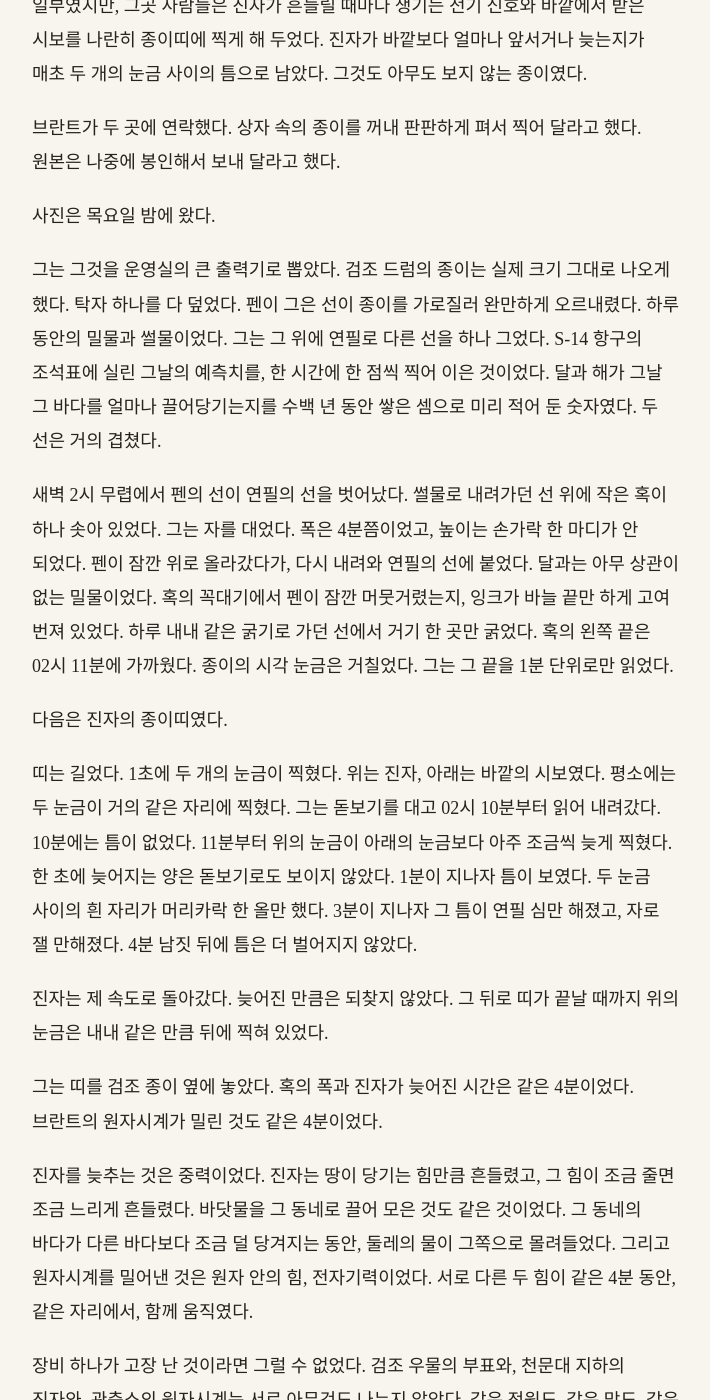
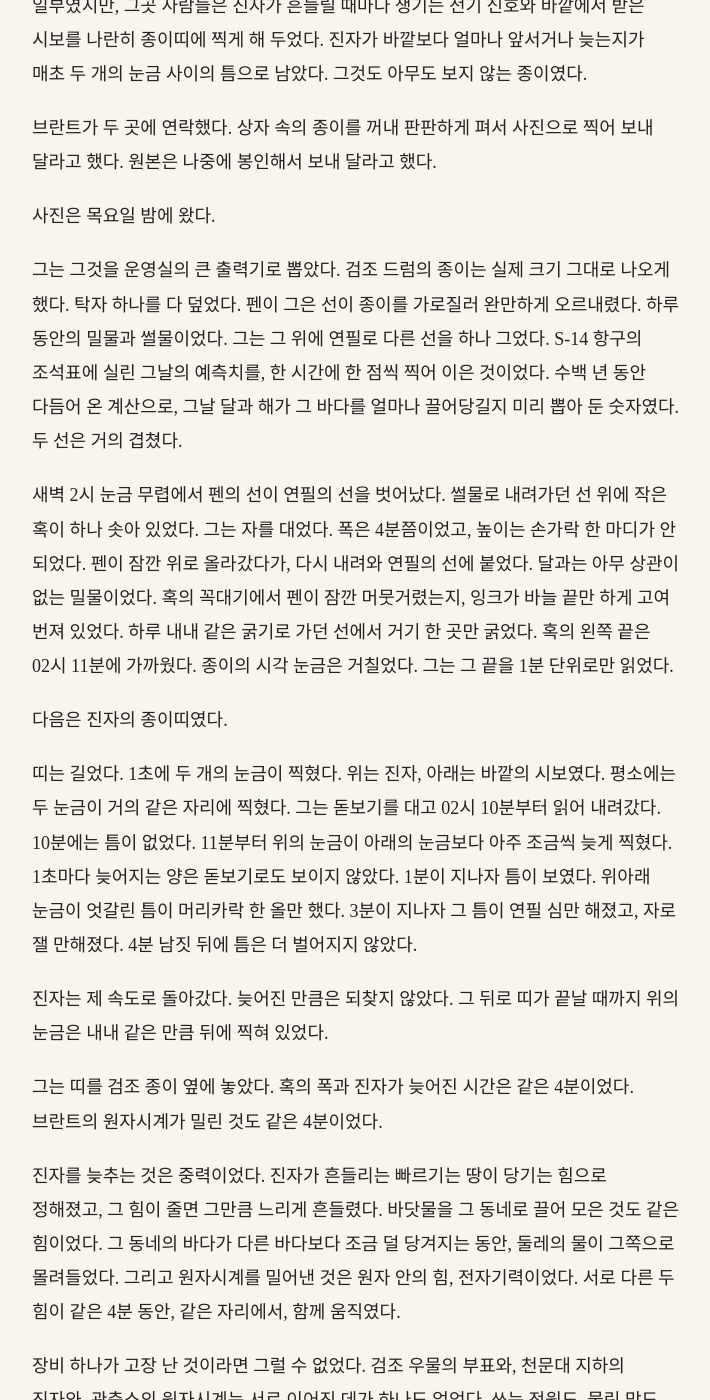
Before and after one commit to kangkkang/writer_s1_public, a Jekyll site: the page built from vol2/067.md, in a window 1280 px wide and 1400 px high, scrolled down 1616 px. Shown: the whole window, without its empty margins (284-994 px from the left). Built offline with Jekyll 4.4.1, drawn with Linux system fonts in a browser that asks for light colours; our own code applies the rules of GitHub Pages for plain Markdown files; some of the changed text lies outside the part shown.

Commit message:
Update from https://github.com/kangkkang/writer_s1/commit/aa20ddc9486b45973a52a65fd3f73a8987c7e661

```diff
--- a/vol2/067.md
+++ b/vol2/067.md
@@ -4,9 +4,9 @@
 
 메시지는 오후 3시 2분에 왔다. 이단은 운영실의 탁자에서 단말을 집어 들었다가, 답을 쓰지 않고 내려놓았다.
 
-거기 더 재야 한다고 보낸 것은 그였다. 보내고 나서야 그는 그 말에 무엇이 들어 있는지 따져 보기 시작했다. 더 잰다는 것은 장비를 더 놓는다는 뜻이었고, 장비를 놓는다는 것은 어딘가를 고른다는 뜻이었다. 어디를 고를지 그는 아직 몰랐다. 그 동네에 누가 사는지는 그녀가 알았다.
+거기를 더 재야 한다는 메시지를 먼저 보낸 것은 이단 자신이었다. 보내고 나서야 그는 그 말에 무엇이 들어 있는지 따져 보기 시작했다. 더 잰다는 것은 장비를 더 놓는다는 뜻이었고, 장비를 놓는다는 것은 어딘가를 고른다는 뜻이었다. 어디를 고를지는 아직 몰랐다. 파리의 그 동네에 누가 사는지는 클레망스가 알았다.
 
-탁자 위에는 4월부터 쌓인 종이들이 있었다. 세 칸 표는 넉 장째였다. 깊이, 지속, 점유. 줄은 마흔을 넘었고, 지속 칸의 숫자는 아직 모두 분 단위였다. 파리 13구의 줄은 4월 22일 밤에 하나 있었다. 출처 칸에는 *클레망스 로랑 — 본 사람*과 *궤도 분광 지도*가 나란히 적혀 있었다.
+탁자 위에는 4월부터 쌓인 종이들이 있었다. 세 칸 표는 넉 장째였다. 깊이, 지속, 점유. 줄은 마흔을 넘었고, 지속 칸의 숫자는 아직 모두 분 단위였다. 파리 13구의 줄은 4월 22일 밤의 것 하나였다. 출처 칸에는 *클레망스 로랑 — 본 사람*과 *궤도 분광 지도*가 나란히 적혀 있었다.
 
 운영실의 큰 화면에서는 초록 점들이 지도를 덮고 있었다. 그 아래 칸들도 초록이었다. 각국 검조소의 해수면, 정밀 중력계, 해저 압력계. 프로메테우스 위에서 도는 관측망이 쉬지 않고 모아 다듬은 값들이었다. 그는 4월 7일 02시 11분, S-14 항구의 해수면 칸을 열었다. 곡선은 매끈했다. 달이 끌어당긴 만큼 내려가고 있었고, 그 4분 동안에도 다른 4분과 똑같이 내려가고 있었다.
 
@@ -26,29 +26,29 @@
 
 ---
 
-S-14의 항구는 법으로 정해 둔 것이 하나 있었다. 해수면을 재는 장비가 모두 꺼져도 항만의 기록이 끊기지 않도록, 바닷물을 끌어들인 좁은 우물 안에 부표를 띄우고, 부표에 매단 줄이 펜을 움직여 원통에 감은 종이에 선을 긋게 하는 장치였다. 원통은 하루에 한 바퀴를 돌았다. 아무도 그 종이를 보지 않았다. 하루가 지나면 관리인이 종이를 갈아 끼우고 지난 것을 말아 상자에 넣었다.
+S-14의 항구에는 법으로 정해 둔 장치가 하나 있었다. 해수면을 재는 장비가 모두 꺼져도 항만의 기록이 끊기지 않도록, 바닷물을 끌어들인 좁은 우물 안에 부표를 띄우고, 부표에 매단 줄이 펜을 움직여 원통에 감은 종이에 선을 긋게 하는 장치였다. 원통은 하루에 한 바퀴를 돌았다. 아무도 그 종이를 보지 않았다. 하루가 지나면 관리인이 종이를 갈아 끼우고 다 쓴 종이를 말아 상자에 넣었다.
 
 같은 도시의 언덕에는 오래된 천문대가 있었다. 지하의 방에 진자시계 하나가 여전히 돌고 있었다. 시보를 전파로 받기 전, 그 도시의 1초를 정하던 시계였다. 지금은 박물관의 일부였지만, 그곳 사람들은 진자가 흔들릴 때마다 생기는 전기 신호와 바깥에서 받은 시보를 나란히 종이띠에 찍게 해 두었다. 진자가 바깥보다 얼마나 앞서거나 늦는지가 매초 두 개의 눈금 사이의 틈으로 남았다. 그것도 아무도 보지 않는 종이였다.
 
-브란트가 두 곳에 연락했다. 상자 속의 종이를 꺼내 판판하게 펴서 찍어 달라고 했다. 원본은 나중에 봉인해서 보내 달라고 했다.
+브란트가 두 곳에 연락했다. 상자 속의 종이를 꺼내 판판하게 펴서 사진으로 찍어 보내 달라고 했다. 원본은 나중에 봉인해서 보내 달라고 했다.
 
 사진은 목요일 밤에 왔다.
 
-그는 그것을 운영실의 큰 출력기로 뽑았다. 검조 드럼의 종이는 실제 크기 그대로 나오게 했다. 탁자 하나를 다 덮었다. 펜이 그은 선이 종이를 가로질러 완만하게 오르내렸다. 하루 동안의 밀물과 썰물이었다. 그는 그 위에 연필로 다른 선을 하나 그었다. S-14 항구의 조석표에 실린 그날의 예측치를, 한 시간에 한 점씩 찍어 이은 것이었다. 달과 해가 그날 그 바다를 얼마나 끌어당기는지를 수백 년 동안 쌓은 셈으로 미리 적어 둔 숫자였다. 두 선은 거의 겹쳤다.
+그는 그것을 운영실의 큰 출력기로 뽑았다. 검조 드럼의 종이는 실제 크기 그대로 나오게 했다. 탁자 하나를 다 덮었다. 펜이 그은 선이 종이를 가로질러 완만하게 오르내렸다. 하루 동안의 밀물과 썰물이었다. 그는 그 위에 연필로 다른 선을 하나 그었다. S-14 항구의 조석표에 실린 그날의 예측치를, 한 시간에 한 점씩 찍어 이은 것이었다. 수백 년 동안 다듬어 온 계산으로, 그날 달과 해가 그 바다를 얼마나 끌어당길지 미리 뽑아 둔 숫자였다. 두 선은 거의 겹쳤다.
 
-새벽 2시 무렵에서 펜의 선이 연필의 선을 벗어났다. 썰물로 내려가던 선 위에 작은 혹이 하나 솟아 있었다. 그는 자를 대었다. 폭은 4분쯤이었고, 높이는 손가락 한 마디가 안 되었다. 펜이 잠깐 위로 올라갔다가, 다시 내려와 연필의 선에 붙었다. 달과는 아무 상관이 없는 밀물이었다. 혹의 꼭대기에서 펜이 잠깐 머뭇거렸는지, 잉크가 바늘 끝만 하게 고여 번져 있었다. 하루 내내 같은 굵기로 가던 선에서 거기 한 곳만 굵었다. 혹의 왼쪽 끝은 02시 11분에 가까웠다. 종이의 시각 눈금은 거칠었다. 그는 그 끝을 1분 단위로만 읽었다.
+새벽 2시 눈금 무렵에서 펜의 선이 연필의 선을 벗어났다. 썰물로 내려가던 선 위에 작은 혹이 하나 솟아 있었다. 그는 자를 대었다. 폭은 4분쯤이었고, 높이는 손가락 한 마디가 안 되었다. 펜이 잠깐 위로 올라갔다가, 다시 내려와 연필의 선에 붙었다. 달과는 아무 상관이 없는 밀물이었다. 혹의 꼭대기에서 펜이 잠깐 머뭇거렸는지, 잉크가 바늘 끝만 하게 고여 번져 있었다. 하루 내내 같은 굵기로 가던 선에서 거기 한 곳만 굵었다. 혹의 왼쪽 끝은 02시 11분에 가까웠다. 종이의 시각 눈금은 거칠었다. 그는 그 끝을 1분 단위로만 읽었다.
 
 다음은 진자의 종이띠였다.
 
-띠는 길었다. 1초에 두 개의 눈금이 찍혔다. 위는 진자, 아래는 바깥의 시보였다. 평소에는 두 눈금이 거의 같은 자리에 찍혔다. 그는 돋보기를 대고 02시 10분부터 읽어 내려갔다. 10분에는 틈이 없었다. 11분부터 위의 눈금이 아래의 눈금보다 아주 조금씩 늦게 찍혔다. 한 초에 늦어지는 양은 돋보기로도 보이지 않았다. 1분이 지나자 틈이 보였다. 두 눈금 사이의 흰 자리가 머리카락 한 올만 했다. 3분이 지나자 그 틈이 연필 심만 해졌고, 자로 잴 만해졌다. 4분 남짓 뒤에 틈은 더 벌어지지 않았다.
+띠는 길었다. 1초에 두 개의 눈금이 찍혔다. 위는 진자, 아래는 바깥의 시보였다. 평소에는 두 눈금이 거의 같은 자리에 찍혔다. 그는 돋보기를 대고 02시 10분부터 읽어 내려갔다. 10분에는 틈이 없었다. 11분부터 위의 눈금이 아래의 눈금보다 아주 조금씩 늦게 찍혔다. 1초마다 늦어지는 양은 돋보기로도 보이지 않았다. 1분이 지나자 틈이 보였다. 위아래 눈금이 엇갈린 틈이 머리카락 한 올만 했다. 3분이 지나자 그 틈이 연필 심만 해졌고, 자로 잴 만해졌다. 4분 남짓 뒤에 틈은 더 벌어지지 않았다.
 
 진자는 제 속도로 돌아갔다. 늦어진 만큼은 되찾지 않았다. 그 뒤로 띠가 끝날 때까지 위의 눈금은 내내 같은 만큼 뒤에 찍혀 있었다.
 
 그는 띠를 검조 종이 옆에 놓았다. 혹의 폭과 진자가 늦어진 시간은 같은 4분이었다. 브란트의 원자시계가 밀린 것도 같은 4분이었다.
 
-진자를 늦추는 것은 중력이었다. 진자는 땅이 당기는 힘만큼 흔들렸고, 그 힘이 조금 줄면 조금 느리게 흔들렸다. 바닷물을 그 동네로 끌어 모은 것도 같은 것이었다. 그 동네의 바다가 다른 바다보다 조금 덜 당겨지는 동안, 둘레의 물이 그쪽으로 몰려들었다. 그리고 원자시계를 밀어낸 것은 원자 안의 힘, 전자기력이었다. 서로 다른 두 힘이 같은 4분 동안, 같은 자리에서, 함께 움직였다.
+진자를 늦추는 것은 중력이었다. 진자가 흔들리는 빠르기는 땅이 당기는 힘으로 정해졌고, 그 힘이 줄면 그만큼 느리게 흔들렸다. 바닷물을 그 동네로 끌어 모은 것도 같은 힘이었다. 그 동네의 바다가 다른 바다보다 조금 덜 당겨지는 동안, 둘레의 물이 그쪽으로 몰려들었다. 그리고 원자시계를 밀어낸 것은 원자 안의 힘, 전자기력이었다. 서로 다른 두 힘이 같은 4분 동안, 같은 자리에서, 함께 움직였다.
 
-장비 하나가 고장 난 것이라면 그럴 수 없었다. 검조 우물의 부표와, 천문대 지하의 진자와, 관측소의 원자시계는 서로 아무것도 나누지 않았다. 같은 전원도, 같은 망도, 같은 사람도 아니었다. 그것들이 함께 틀렸다면, 틀린 것은 그 동네를 움직이는 법칙 쪽이었다.
+장비 하나가 고장 난 것이라면 그럴 수 없었다. 검조 우물의 부표와, 천문대 지하의 진자와, 관측소의 원자시계는 서로 이어진 데가 하나도 없었다. 쓰는 전원도, 물린 망도, 돌보는 사람도 달랐다. 그것들이 함께 틀렸다면, 틀린 것은 그 동네를 움직이는 법칙 쪽이었다.
 
 그는 세 칸 표의 S-14 줄 옆, 여백에 연필로 적었다.
 
@@ -56,7 +56,7 @@ S-14의 항구는 법으로 정해 둔 것이 하나 있었다. 해수면을 재
 
 그는 고개를 들어 큰 화면의 S-14 해수면 칸을 다시 열었다. 곡선은 여전히 매끈했다. 달이 끌어당긴 만큼 내려가고 있었다. 종이 위에 솟았던 그 혹이 화면에는 어디에도 없었다.
 
-나머지는 사흘 동안 같은 방법으로 했다. 브란트가 종이가 남은 곳을 찾았고, 사진이 오면 그가 대었다. 그는 결과만 한 줄씩 적었다.
+나머지는 사흘 동안 같은 방법으로 했다. 브란트가 종이가 남은 곳을 찾았고, 사진이 오면 그가 예측치에 대어 보았다. 그는 결과만 한 줄씩 적었다.
 
 *남아메리카 서해안 항구, 4월 8일 — 검조 종이에 혹. 6분. 진자 없음.*
 
@@ -70,17 +70,17 @@ S-14의 항구는 법으로 정해 둔 것이 하나 있었다. 해수면을 재
 
 ---
 
-토요일에 그는 운영실의 빈 벽에 종이를 붙였다.
+일요일에 그는 운영실의 빈 벽에 종이를 붙였다.
 
 출력기에서 가장 넓게 뽑을 수 있는 종이를 네 장 이었다. 위에서 아래로 대륙을 하나씩 칸으로 나누고, 왼쪽에서 오른쪽으로 날짜와 세계시를 그었다. 그리고 4월 7일부터 지금까지의 감쇠를 점으로 찍었다. 시계로 찾은 것은 동그라미, 검조 종이로 찾은 것은 세모, 진자로 찾은 것은 네모였다. 한 점에 둘이 겹치면 겹쳐 그렸다.
 
-4월에 세 칸 표의 첫 네 줄을 적을 때 그는 그것들이 모두 밤이었다고 적었다. 점이 쉰을 넘자 그 말이 맞지 않았다. 남아메리카의 한 점은 현지 시각으로 오후 3시였다. 동아시아 항구의 세모는 점심 무렵이었다. 밤에 찍힌 점이 많은 것은 밤에 시계를 대어 보는 사람이 많아서였을지도 몰랐다. 브란트의 관측소들은 밤에 사람이 가장 적어서 원시 자료를 가장 깨끗하게 남겼다.
+4월에 세 칸 표의 첫 네 줄을 적을 때만 해도 그 넷은 모두 밤이었다. 점이 쉰을 넘자 그 말은 맞지 않았다. 남아메리카의 한 점은 현지 시각으로 오후 3시였다. 동아시아 항구의 세모는 점심 무렵이었다. 밤에 찍힌 점이 많은 것은 밤의 기록이 가장 깨끗하게 남아서였을지도 몰랐다. 브란트의 관측소들은 둘레에 움직이는 사람이 가장 적은 밤에 원시 자료를 가장 깨끗하게 남겼다.
 
 그는 점들을 시각 순서대로 이어 보았다.
 
 선은 지구를 돌지 않았다. 4년 전 3월, 업데이트는 나라마다 그 나라의 밤이 오기를 기다리며 서쪽으로 갔다. 그는 그 지도를 기억했다. 지금의 선은 동쪽으로 갔다가, 남쪽으로 내려갔다가, 다음 날에는 반대쪽 대륙에서 다시 시작했다. 밤의 그늘과도, 해의 자리와도 맞지 않았다. 같은 대륙에서 이틀 연달아 찍힌 점들도 서로 수천 킬로미터씩 떨어져 있었다.
 
-그 종이 위에서 지구는 반나절에 한 번씩, 어딘가에서 몇 분 동안 다른 법칙으로 돌고 있었다. 그 어딘가는 한 번도 같은 길로 가지 않았다.
+그 종이 위에서 지구는 반나절에 한 번씩, 어딘가에서 몇 분 동안 다른 법칙으로 돌고 있었다. 그 어딘가가 옮겨 가는 길은 한 번도 같지 않았다.
 
 그는 연필을 내려놓고, 종이의 맨 아래 여백에 한 줄을 적었다.
 
@@ -90,11 +90,11 @@ S-14의 항구는 법으로 정해 둔 것이 하나 있었다. 해수면을 재
 
 한 곳만 점이 세 개였다. 유럽의 칸, 같은 경도에 동그라미 셋이 세로로 쌓여 있었다. 4월 22일 21시 3분. 5월 1일 19시 48분. 5월 3일 23시 20분. 셋 다 파리였다. 첫 줄은 13구의 4분이었다. 나머지 둘은 그 뒤에 파리 천문대가 원자시계 비교망을 촘촘히 늘린 덕에 잡힌 것이었다. 두 번째와 세 번째는 13구가 아니라 그 둘레, 센강을 따라 조금씩 다른 자리였다.
 
-이 넓은 종이 위에서 같은 도시가 세 번 찍힌 곳은 거기 하나뿐이었다. 거기 더 재야 한다고 그녀에게 보낸 것은 그래서였다.
+이 넓은 종이 위에서 세 번 찍힌 도시는 파리 하나뿐이었다. 화요일에 그녀에게 거기를 더 재야 한다고 보낸 것도 그래서였다.
 
 ---
 
-화요일 오후 4시, 세미나의 방에서 조가 숙제를 냈다.
+화요일 오후 4시, 세미나실에서 조가 숙제를 냈다.
 
 종이 한 장이었다. 3월에 그가 낸 숙제였다. 누가 모른다고 하면 그 사람이 무엇을 모르는지 한 줄로 적어 올 것.
 
@@ -110,11 +110,11 @@ S-14의 항구는 법으로 정해 둔 것이 하나 있었다. 해수면을 재
 
 수요일 아침, 헤들룬드가 운영실로 왔다.
 
-외투는 이번에도 두꺼운 회색 모직이었다. 그는 문간에서 그것을 벗지 않고, 탁자 위에 종이 한 장을 놓았다. 다섯 나라의 외무부가 낸 성명을 한 장으로 줄인 것이었다. 맨 아래 칸이 비어 있었다.
+외투는 이번에도 두꺼운 회색 모직이었다. 헤들룬드는 문간에서 외투를 벗지 않고, 탁자 위에 종이 한 장을 놓았다. 다섯 나라의 외무부가 낸 성명을 한 장으로 줄인 것이었다. 맨 아래 칸이 비어 있었다.
 
 "자문단 이름으로 한 문장만 내 달래요. 공격이냐 아니냐."
 
-"공격이 아니라는 건 쓸 수 있어요." 그가 말했다. "세 대륙의 서로 다른 시계가 같은 4분 동안 같은 쪽으로 틀렸어요. 같은 동네의 바다와 진자도요. 그걸 해킹으로 하려면 바다를 해킹해야 해요."
+이단이 말했다. "공격이 아니라는 건 쓸 수 있어요. 한 도시에서 원자시계 세 대가 같은 4분 동안 같은 쪽으로 틀렸어요. 같은 동네의 바다와 진자도요. 그걸 해킹으로 하려면 바다를 해킹해야 해요."
 
 "그럼 뭔데요?"
 
@@ -132,9 +132,9 @@ S-14의 항구는 법으로 정해 둔 것이 하나 있었다. 해수면을 재
 
 원 안에 든 앵커가 일곱이었다.
 
-마흔 개의 원을 합친 넓이가 땅의 몇 분의 일인지는 셈할 수 있었다. 그 넓이만큼만 앵커가 들어간다면, 같은 기간의 앵커 가운데 원 안에 드는 것은 셋쯤이어야 했다. 일곱이었다.
+마흔 개의 원을 합친 넓이가 육지의 몇 분의 일인지는 셈할 수 있었다. 그 넓이만큼만 앵커가 들어간다면, 같은 기간의 앵커 가운데 원 안에 드는 것은 셋쯤이어야 했다. 일곱이었다.
 
-그는 셈을 한 번 더 했다. 원의 반지름을 조금 줄여서도 했고, 늘려서도 했다. 셋은 둘이 되거나 넷이 되었다. 일곱은 다섯이 되거나 여덟이 되었다.
+그는 셈을 한 번 더 했다. 원의 반지름을 조금 줄여 보기도 하고 늘려 보기도 했다. 넓이로 셈한 셋은 둘이나 넷이 되었다. 원 안에 든 일곱은 다섯이나 여덟이 되었다.
 
 브란트는 점심때 내려왔다. 그는 지도를 그녀 쪽으로 돌려 놓았다. 브란트는 원 하나하나를 손끝으로 짚었다.
 
@@ -164,7 +164,7 @@ S-14의 항구는 법으로 정해 둔 것이 하나 있었다. 해수면을 재
 
 파리는 오후 4시였다. 신호가 두 번 가고 그녀가 받았다. 뒤에서 신문사의 소리가 났다. 누군가 이름을 부르고, 문이 닫혔다. 그녀가 자리를 옮기는 발소리가 났다.
 
-"열흘 만이네요." 그녀가 말했다. "'어디를요'의 답이에요?"
+그녀가 말했다. "열흘 만이네요. '어디를요' 물은 거, 답해 주는 거예요?"
 
 "네. 그 전에 하나 말할 게 있어요."
 
@@ -188,11 +188,11 @@ S-14의 항구는 법으로 정해 둔 것이 하나 있었다. 해수면을 재
 
 "재면 그 동네가 조금 더 위험해질 수 있어요." 그가 말했다. "얼마나인지는 몰라요. 그걸 모르는 채로 말하는 거예요."
 
-"알아요. 당신은 모르는 걸 모른다고 하잖아요." 그녀의 목소리는 낮았다. "지금 제 앞에 13구 사람들 열한 명이 있어요. 성까지요. 파비앵 루, 그레이 갈레트. 창가의 할머니. 4분 동안 몸이 달아올랐다던 사람들이요."
+"알아요. 당신은 모르는 걸 모른다고 하잖아요." 그녀의 목소리는 낮았다. "지금 제 앞에 13구 사람들 열한 명이 있어요. 성까지요. 그레이 갈레트 굽는 파비앵 루, 골목의 약사. 몸이 안에서부터 달아올랐다던 사람들이요."
 
 그는 기다렸다.
 
-"다른 데를 재면 그 동네가 기울겠죠." 그녀가 말했다. "그 동네 사람들 이름은 제가 몰라요. 그게 더 나은 건지, 저는 모르겠어요."
+"다른 데를 재면 그 동네로 쏠리겠죠." 그녀가 말했다. "그 동네 사람들 이름은 제가 몰라요. 그게 더 나은 건지, 저는 모르겠어요."
 
 "저도요."
 
@@ -200,9 +200,9 @@ S-14의 항구는 법으로 정해 둔 것이 하나 있었다. 해수면을 재
 
 그는 탁자 위의 지도를 보았다. 원 마흔 개가 대륙마다 흩어져 있었다. 파리 자리에는 아직 원이 없었다.
 
-그녀는 이유를 셋 댔다. 하나씩, 조건을 붙여서였다. 파리에는 안에서 말해 줄 사람이 있었다. 이미 열한 명이 있었다. 밖에서 볼 사람도 있었다. 그녀가 다리 위에 서면 되었다. 그리고 파리는 이미 지구에서 가장 촘촘히 재고 있는 도시 가운데 하나였다. 4월 22일 뒤로 천문대가 시계를 늘렸고, 유럽 대학의 궤도 분광 지도가 매일 밤 그 위를 지나갔다.
+그녀는 이유를 셋 댔다. 하나씩, 조건을 붙여서였다. 파리에는 안에서 말해 줄 사람이 있었다. 이미 열한 명이 있었다. 밖에서 볼 사람도 있었다. 그녀가 다리 위에 서면 되었다. 그리고 파리는 이미 지구에서 가장 촘촘하게 재어지는 도시 가운데 하나였다. 4월 22일 뒤로 천문대가 시계를 늘렸고, 유럽 대학이 쓰는 분광 위성이 매일 밤 그 위를 지나갔다.
 
-"지금 안 재도 벌써 기울어 있을지 몰라요." 그녀가 말했다. "그러면 재는 쪽이 나아요. 적어도 무엇이 오는지는 알 수 있으니까요."
+"지금 안 재도 벌써 쏠려 있을지 몰라요." 그녀가 말했다. "그러면 재는 쪽이 나아요. 적어도 무엇이 오는지는 알 수 있으니까요."
 
 "그건 맞아요."
 
@@ -224,7 +224,7 @@ S-14의 항구는 법으로 정해 둔 것이 하나 있었다. 해수면을 재
 
 설치는 사흘이 걸렸다.
 
-브란트가 파리 천문대의 사람들과 화면으로 일을 나누었다. 천문대 지하의 옛 시계 방은 1년 내내 온도가 거의 변하지 않아서, 그곳에 진자 하나와 종이 기록띠를 놓기로 했다. 바깥 시보는 지하까지 선으로 끌어 내렸다. 13구의 센강 왼쪽 둑, 베르시 다리 가까운 곳에는 망에 붙이지 않은 중력계 하나를 놓았다. 기록은 종이로 나오게 했고, 매일 아침 누군가가 손으로 갈아 끼우기로 했다. 센강을 따라 시계 다섯 대가 더 놓였다. 그가 컴퍼스로 그은 원이라면 파리 하나에 원 일곱 개가 겹쳤다. 그는 그 겹친 원을 그리지 않았다.
+브란트가 파리 천문대의 사람들과 화상 회의로 일을 나누었다. 천문대 지하의 옛 시계 방은 1년 내내 온도가 거의 변하지 않아서, 그곳에 진자 하나와 종이 기록띠를 놓기로 했다. 바깥 시보는 지하까지 선으로 끌어 내렸다. 13구의 센강 왼쪽 둑, 베르시 다리 가까운 곳에는 망에 붙이지 않은 중력계 하나를 놓았다. 기록은 종이로 나오게 했고, 매일 아침 누군가가 손으로 갈아 끼우기로 했다. 센강을 따라 시계 다섯 대가 더 놓였다. 새로 놓은 장비마다 컴퍼스로 원을 그린다면 파리 한 곳에 원 일곱 개가 겹칠 것이었다. 그는 그 겹친 원을 그리지 않았다.
 
 월요일 밤 늦게 마이크가 운영실에 왔다. 마이크는 탁자 끝에 서서 벽의 넓은 종이를 올려다보았다. 점과 세모와 네모가 네 장에 걸쳐 흩어져 있었다.
 
@@ -238,7 +238,7 @@ S-14의 항구는 법으로 정해 둔 것이 하나 있었다. 해수면을 재
 
 5월 21일 금요일 밤, 파리의 첫 종이가 왔다.
 
-천문대 지하의 기록띠를 찍은 사진과, 둑의 중력계가 그은 종이 한 장이었다. 그는 그것들을 큰 출력기로 뽑아 탁자에 펼쳤다. 진자의 눈금과 시보의 눈금이 띠 끝까지 같은 자리에 찍혀 있었다. 중력계의 선은 달과 해가 당기는 만큼만 천천히 오르내렸다. 그 위에 연필로 예측치를 그어 보았다. 두 선은 처음부터 끝까지 겹쳤다.
+천문대 지하의 기록띠와 둑의 중력계 기록지를 찍은 사진 두 장이었다. 그는 두 사진을 큰 출력기로 뽑아 탁자에 펼쳤다. 진자의 눈금과 시보의 눈금이 띠 끝까지 같은 자리에 찍혀 있었다. 중력계의 선은 달과 해가 당기는 만큼만 천천히 오르내렸다. 그 위에 연필로 예측치를 그어 보았다. 두 선은 처음부터 끝까지 겹쳤다.
 
 아무 일도 없었다는 첫 줄이었다.
 
@@ -256,4 +256,4 @@ S-14의 항구는 법으로 정해 둔 것이 하나 있었다. 해수면을 재
 
 테이프를 네 귀퉁이에 눌렀다. 그 종이 옆에 원 마흔 개를 그린 지도를 붙일지 그는 잠깐 생각했다. 지도는 탁자 위에 두었다. 원 안의 일곱은 연필로 적은 그대로였다.
 
-캘리포니아는 밤 11시였다. 파리는 아침 8시였다. 지금쯤 누군가가 둑의 중력계에서 어제의 종이를 꺼내고 새 종이를 끼우고 있을 것이었다. 그 종이에 무엇이 그어질지는 아무도 몰랐다. 그는 탁자 위의 지도를 접지 않고 등을 껐다.
+캘리포니아는 밤 11시였다. 파리는 아침 8시였다. 지금쯤 누군가가 둑의 중력계에서 어제의 종이를 꺼내고 새 종이를 끼우고 있을 터였다. 그 종이에 무엇이 그어질지는 아무도 몰랐다. 그는 탁자 위의 지도를 접지 않고 등을 껐다.
```
Also changed, not shown: other parts of vol2/067.md (+1 -1 lines).
